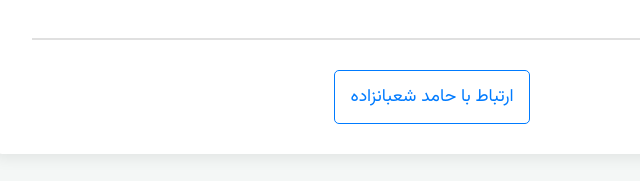
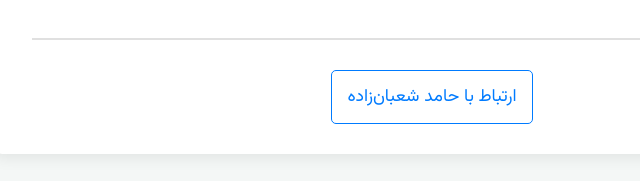
Before and after one commit to hamedshabanzadeh/Text-editing-instruction-via-ai, a plain HTML site: page index.html in a window 1280 px wide. Shown: the part 2893-3074 px from the top of the page, 208-848 px from the left. Drawn offline with Linux system fonts and the light colour scheme.

Commit message:
Update index.html

```diff
--- a/index.html
+++ b/index.html
@@ -325,7 +325,7 @@
             <ul class="contact-links">
                 <li>
                     <a href="https://linktr.ee/hamed.shabanzadeh" target="_blank">
-                        ارتباط با حامد شعبانزاده
+                        ارتباط با حامد شعبان‌زاده
                     </a>
                 </li>
             </ul>
```
